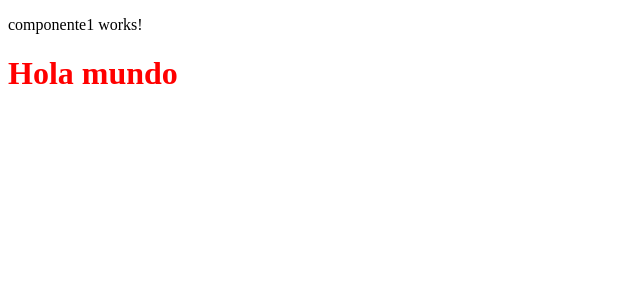
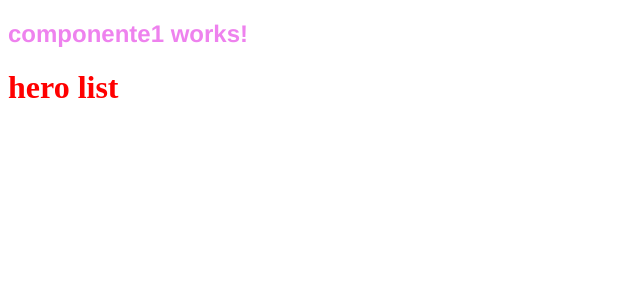
Before and after one commit to VillarroelJairo/Modulo3, an Angular app: page / in a window 1280 px wide. Shown: the top 300 px of the page, without its empty margins (0-640 px from the left). Built offline with nearby package versions, Linux system fonts and the light colour scheme.

Commit message:
modified:   src/app/app.component.html 	modified:   src/app/componente1/componente1.component.css 	modified:   src/app/componente1/componente1.component.html

```diff
--- a/src/app/app.component.html
+++ b/src/app/app.component.html
@@ -1,2 +1,2 @@
 
-<h1>Hola mundo</h1>
+<h1>hero list</h1>
--- a/src/app/componente1/componente1.component.css
+++ b/src/app/componente1/componente1.component.css
@@ -0,0 +1,5 @@
+h2 {
+   color: violet;
+   font-family: 'Franklin Gothic Medium', 'Arial Narrow', Arial, sans-serif;
+
+}
--- a/src/app/componente1/componente1.component.html
+++ b/src/app/componente1/componente1.component.html
@@ -1 +1 @@
-<p>componente1 works!</p>
+<h2>componente1 works!</h2>
```
